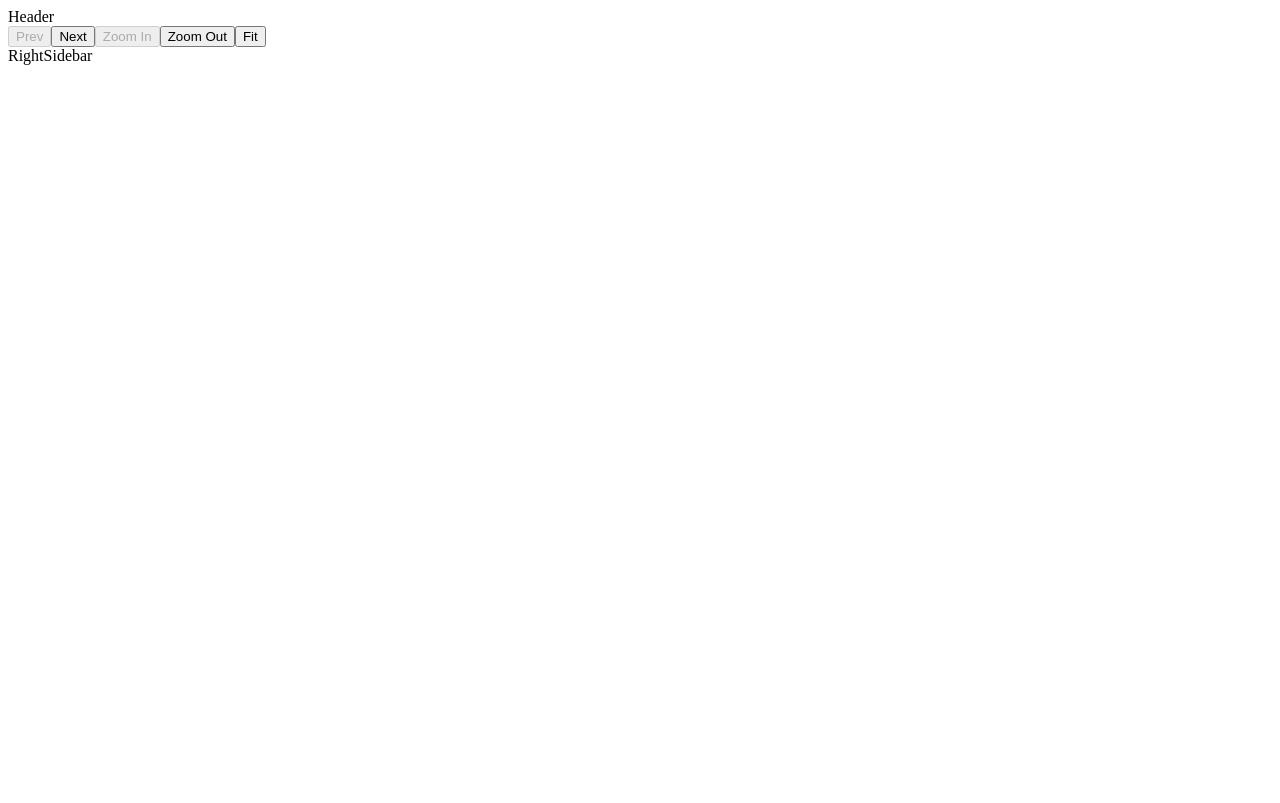
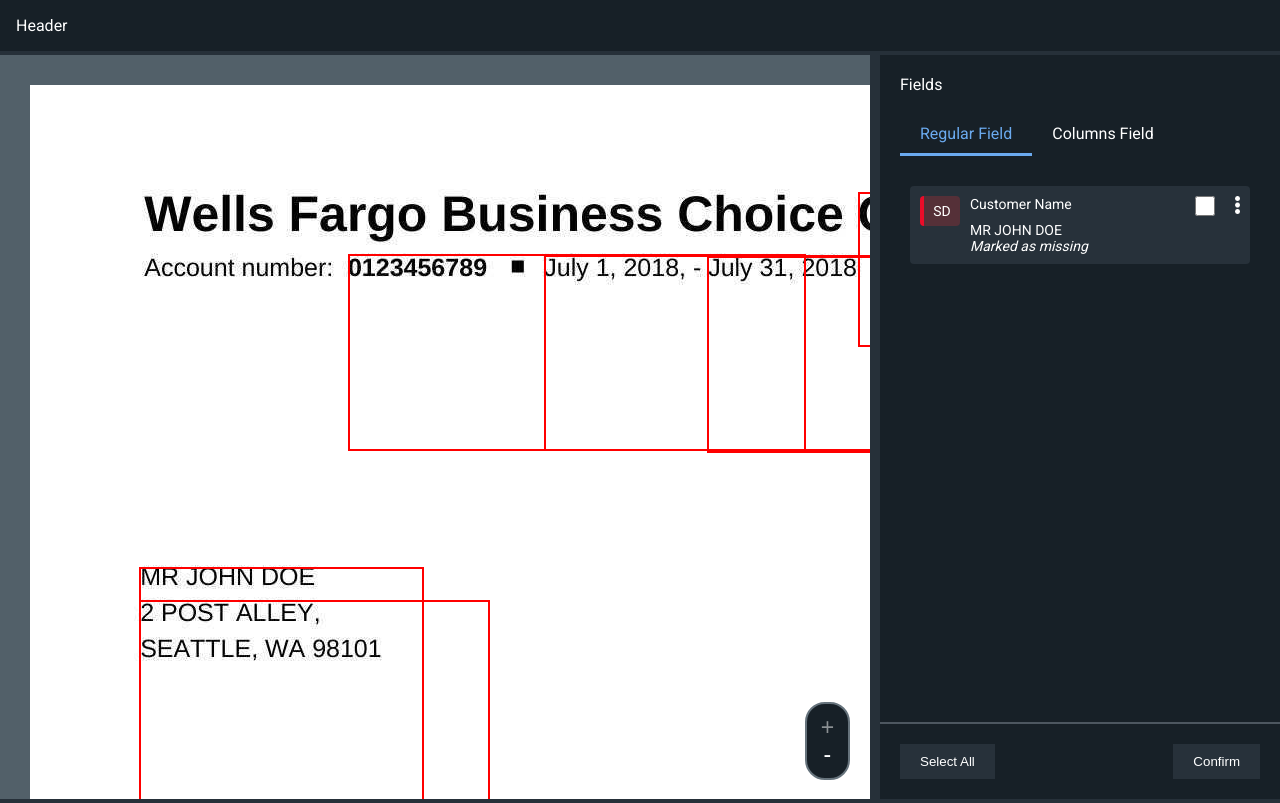
Before and after one commit to vissaf/review-screen, a React (Vite) app: page / in a window 1280 px wide. Built offline with nearby package versions, Linux system fonts and the light colour scheme.

Commit message:
Design update

```diff
--- a/src/App.jsx
+++ b/src/App.jsx
@@ -1,5 +1,5 @@
 import ReviewScreen from "./pages/ReviewScreen";
-
+import "./style/reviewScreen.scss"
 function App() {
   return <ReviewScreen />;
 }
--- a/src/components/DocumentViewer.jsx
+++ b/src/components/DocumentViewer.jsx
@@ -7,7 +7,7 @@
   // A state variable that stores the information of boxes
   const [boxes, setBoxes] = useState([]);
   // A state variable that stores pages array
-  const [pages, setPages] = useState([]);
+  const [pages, setPages] = useState(["a2cbec1124234a6d846f908ba9531a2e-1.jpg"]);
   // A state variable that stores the current page index
   const [pageIndex, setPageIndex] = useState(0);
   // A state variable that stores the current zoom level
@@ -30,7 +30,7 @@
     const pageArr = pagesData.data?.documents[0]?.pages?.map(
       (page) => page?.image?.url
     );
-    setPages(pageArr);
+    // setPages(pageArr);
     console.log(pageArr, pagesData, "page");
   }, [pagesData]);
 
@@ -84,7 +84,7 @@
         ) : null}
       </div>
       <div className="document-controls">
-        <button onClick={handlePrevPage} disabled={pageIndex === 0}>
+        {/* <button onClick={handlePrevPage} disabled={pageIndex === 0}>
           Prev
         </button>
         <button
@@ -92,16 +92,18 @@
           disabled={pageIndex === pages?.length - 1}
         >
           Next
-        </button>
+        </button> */}
+        <div className="button-handle">
         <button onClick={handleZoomIn} disabled={zoom === 1}>
-          Zoom In
+         +
         </button>
         <button onClick={handleZoomOut} disabled={zoom === 0.5}>
-          Zoom Out
+         -
         </button>
-        <button onClick={handleFit} disabled={zoom === 0.5}>
+      </div>
+        {/* <button onClick={handleFit} disabled={zoom === 0.5}>
           Fit
-        </button>
+        </button> */}
       </div>
     </div>
   );
--- a/src/components/Header.jsx
+++ b/src/components/Header.jsx
@@ -1,5 +1,5 @@
 function Header() {
-  return <div>Header</div>;
+  return <div className="header">Header</div>;
 }
 
 export default Header;
--- a/src/components/RightSidebar.jsx
+++ b/src/components/RightSidebar.jsx
@@ -1,5 +1,50 @@
 function RightSidebar() {
-  return <div>RightSidebar</div>;
+  return (
+    <>
+      <div className="fields-top">
+    <div className=" fields-name">Fields</div>
+    <div className="flex fields-list">
+     <span>
+        Regular Field
+        </span>
+        <span>
+        Columns Field
+        </span>
+    </div>
+    </div>
+    <ul>
+    <li className="card">
+<div className="flex card-left">
+<div className="card-initial">
+      SD
+      </div>
+      <div>
+        Customer Name
+        <div className="card-name">
+          MR JOHN DOE
+          <span>Marked as missing</span>
+        </div>
+      </div>
+      </div>
+      <div className="card-right flex">
+      <input type="checkbox"/>
+      <div className="dot">
+        <img src="../../dot.png"/>
+      </div>
+      </div>
+    </li>
+    </ul>
+    <div className="flex fields-bottom">
+      <button>
+        Select All
+      </button>
+      <button>
+       Confirm
+      </button>
+    </div>
+    </>
+  );
+
 }
 
 export default RightSidebar;
--- a/src/pages/ReviewScreen.jsx
+++ b/src/pages/ReviewScreen.jsx
@@ -40,15 +40,21 @@
   return (
     <div>
       <Header />
+      <div className="section">
+      <div className="section-left">
       {pagesData && sectionsData ? (
         <DocumentViewer
           pagesData={pagesData}
           sectionsData={sectionsData?.data?.sections[0]}
         />
       ) : null}
+      </div>
+      <div className="section-right">
       {sectionsData ? (
         <RightSidebar data={sectionsData?.data?.sections[0]} />
       ) : null}
+    </div>
+      </div>
     </div>
   );
 }
--- /dev/null
+++ b/src/style/reviewScreen.scss
@@ -0,0 +1,151 @@
+* {
+  box-sizing: border-box;
+  margin: 0;
+  padding: 0;
+}
+@import url("https://fonts.googleapis.com/css2?family=Roboto:wght@400;500;700&display=swap");
+
+body {
+  background: #263039;
+  color: #fff;
+  font-family: "Roboto", sans-serif;
+}
+button{
+    cursor: pointer;
+    &:disabled {
+        cursor: not-allowed;
+        opacity: 0.5;
+    }
+}
+li {
+  list-style: none;
+}
+.header {
+  background: #172027;
+  padding: 16px;
+}
+.section {
+  display: flex;
+  padding: 4px 0;
+  column-gap: 10px;
+  &-left {
+    background: #526069;
+    flex: 1;
+    width: 70vw;
+    overflow: auto;
+    height: calc(100vh - 56px);
+    padding: 30px;
+    & .document-page {
+      text-align: center;
+    }
+    & .document-controls {
+      position: fixed;
+      bottom: 20px;
+      right: 430px;
+    }
+    & .button-handle {
+      background: #172027;
+      padding: 10px;
+      border-radius: 20px;
+      border: 2px solid #66737c;
+      button {
+        color: #fff;
+        background: transparent;
+        box-shadow: none;
+        border: navajowhite;
+        font-size: 23px;
+        width: 100%;
+      }
+    }
+  }
+  &-right {
+    width: 400px;
+    background: #172027;
+    overflow: auto;
+    height: calc(100vh - 56px);
+    display: flex;
+    flex-flow: column;
+    ul {
+      flex: 1;
+      padding: 0 20px;
+      overflow: auto;
+    }
+  }
+}
+.card {
+  background: #27313a;
+  border-radius: 4px;
+  padding: 10px;
+  display: flex;
+  justify-content: space-between;
+  font-size: 14px;
+  margin: 10px;
+  &-left {
+    column-gap: 10px;
+  }
+  &-right {
+    & .dot {
+      img {
+        width: 5px;
+      }
+    }
+    input {
+      align-self: baseline;
+      width: 20px;
+      height: 20px;
+      margin-right: 20px;
+    }
+  }
+  &-initial {
+    background: #553038;
+    border-left: 4px solid #eb0c29;
+    border-radius: 4px;
+    width: 40px;
+    display: flex;
+    align-items: center;
+    justify-content: center;
+    height: 30px;
+  }
+  &-name {
+    margin-top: 10px;
+    span {
+      width: 100%;
+      display: inline-block;
+      font-style: italic;
+    }
+  }
+}
+
+.flex {
+  display: flex;
+}
+
+.fields {
+  &-name {
+    margin-bottom: 20px;
+  }
+  &-list {
+    span {
+      padding: 10px 20px;
+      &:first-child {
+        color: #6baaef;
+        border-bottom: 3px solid #6baaef;
+      }
+    }
+  }
+  &-top {
+    padding: 20px;
+  }
+  &-bottom {
+    padding: 20px;
+    justify-content: space-between;
+    border-top: 2px solid #4d5760;
+    button {
+      background: #27313a;
+      border: none;
+      color: #fff;
+      padding: 10px 20px;
+
+    }
+  }
+}
```
Also changed, not shown: public/dot.png (added).
